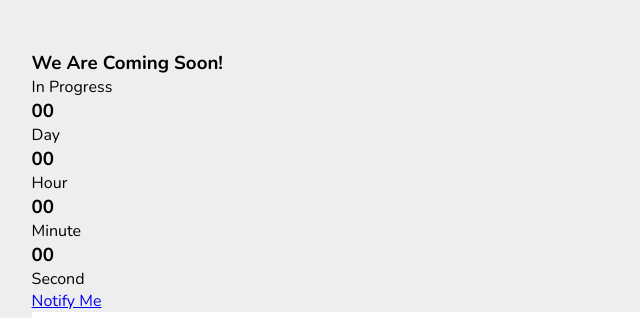
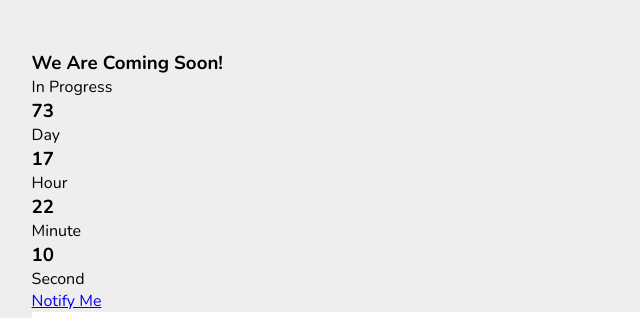
Before and after one commit to ansh3108/Linky, a plain HTML site: page index.html in a window 1280 px wide. Shown: the top 318 px of the page, 58-698 px from the left. Drawn offline with nearby package versions, Linux system fonts and the light colour scheme.

Commit message:
Update index.html

```diff
--- a/index.html
+++ b/index.html
@@ -46,6 +46,35 @@
 
     </div>
 
+    <script>
+        let countDate = new Date('aug 31, 2024 00:00:00').getTime();
+
+        function countDown(){
+            let now = new Date().getTime();
+            gap = countDate - now;
+
+            let second = 1000;
+            let minute = second * 60;
+            let hour = minute * 60;
+            let day = hour * 24;
+
+
+            let d = Math.floor(gap / (day));
+            let h = Math.floor((gap % (day)) / (hour));
+            let m = Math.floor((gap % (hour)) / (minute));
+            let s = Math.floor((gap % (minute)) / (second));
+
+
+            document.getElementById('day').innerText = d;
+            document.getElementById('hour').innerText = h;
+            document.getElementById('minute').innerText = m;
+            document.getElementById('second').innerText = s;
+        }
+
+        setInterval(function(){
+            countDown();
+        },1000)
+    </script>
 
 </body>
 </html>
```
